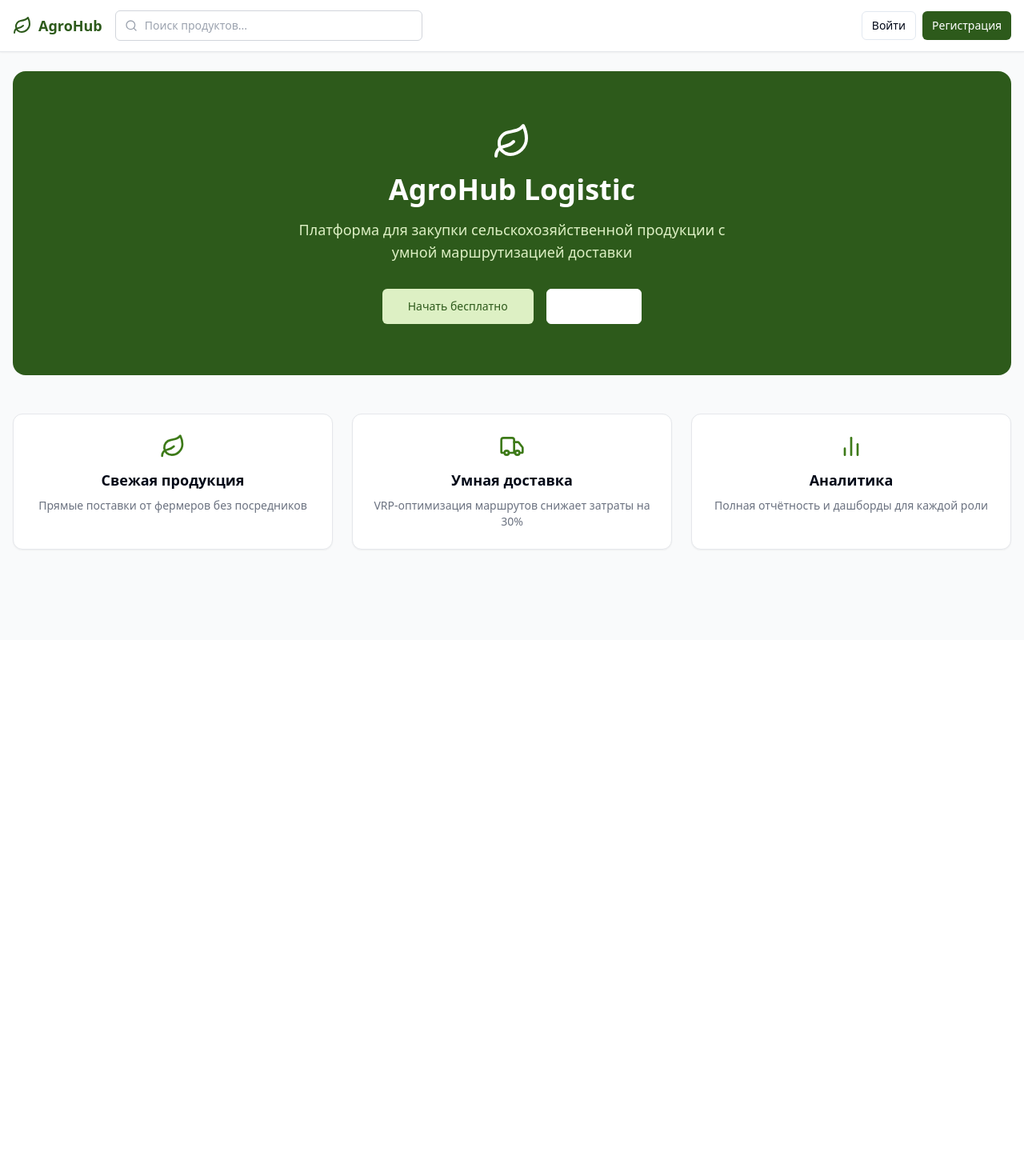
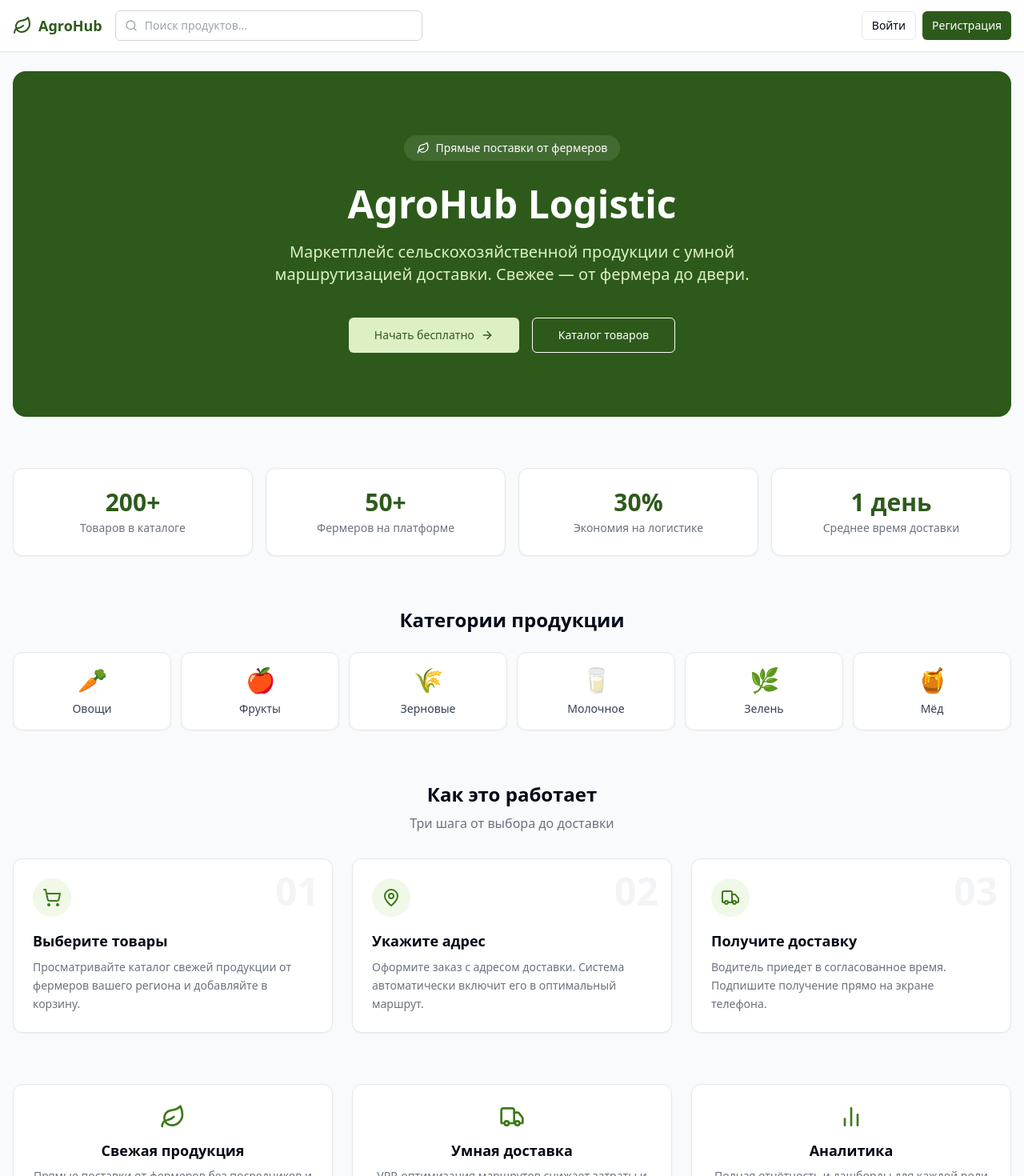
Before and after one commit to RedHandJon/agrohub, a React (Vite) app in the folder frontend/: page / in a window 1280 px wide. Shown: the top 1470 px of the page at 80% size. Before the commit the page ends 800 px from the top, so only its background shows below. Built offline with nearby package versions, Linux system fonts and the light colour scheme.

Commit message:
новый дизайн

```diff
--- a/frontend/src/pages/Catalog.tsx
+++ b/frontend/src/pages/Catalog.tsx
@@ -5,7 +5,7 @@ import { productsApi } from '@/api/products'
 import { useCartStore } from '@/store/cart'
 import { Badge } from '@/components/ui/badge'
 import { Button } from '@/components/ui/button'
-import { ShoppingCart, Filter } from 'lucide-react'
+import { ShoppingCart, Search, Filter } from 'lucide-react'
 import type { Product, ProductCategory } from '@/types'
 
 const CATEGORIES: { value: ProductCategory | ''; label: string }[] = [
@@ -24,22 +24,22 @@ function ProductCard({ product }: { product: Product }) {
   return (
     <div className="rounded-xl border bg-white shadow-sm overflow-hidden hover:shadow-md transition-shadow">
       {product.image_url ? (
-        <img src={product.image_url} alt={product.name} className="h-40 w-full object-cover" />
+        <img src={product.image_url} alt={product.name} className="h-36 w-full object-cover" />
       ) : (
-        <div className="h-40 w-full bg-brand-50 flex items-center justify-center text-brand-300 text-4xl">🌿</div>
+        <div className="h-36 w-full bg-brand-50 flex items-center justify-center text-4xl">🌿</div>
       )}
-      <div className="p-4">
-        <h3 className="font-semibold text-gray-800 mb-1 truncate">{product.name}</h3>
+      <div className="p-3">
+        <h3 className="font-semibold text-gray-800 mb-1 truncate text-sm">{product.name}</h3>
         <p className="text-xs text-gray-400 mb-2 line-clamp-2">{product.description ?? 'Без описания'}</p>
-        <div className="flex items-center justify-between mb-3">
-          <span className="font-bold text-brand-700 text-lg">
+        <div className="flex items-center justify-between mb-2 gap-1 flex-wrap">
+          <span className="font-bold text-brand-700">
             {parseFloat(product.price_per_unit).toLocaleString('ru')} ₽/{product.unit}
           </span>
-          <Badge variant="secondary">{product.category}</Badge>
+          <Badge variant="secondary" className="text-xs">{product.category}</Badge>
         </div>
         <p className="text-xs text-gray-400 mb-3">В наличии: {product.stock_quantity} {product.unit}</p>
-        <Button size="sm" className="w-full gap-2" onClick={() => addItem(product)}>
-          <ShoppingCart className="h-4 w-4" />
+        <Button size="sm" className="w-full gap-1 text-xs" onClick={() => addItem(product)}>
+          <ShoppingCart className="h-3 w-3" />
           В корзину
         </Button>
       </div>
@@ -50,28 +50,38 @@ function ProductCard({ product }: { product: Product }) {
 export default function Catalog() {
   const [searchParams] = useSearchParams()
   const [category, setCategory] = useState<ProductCategory | ''>('')
+  const [search, setSearch] = useState(searchParams.get('search') ?? '')
+  const [searchInput, setSearchInput] = useState(searchParams.get('search') ?? '')
   const [page, setPage] = useState(1)
-
-  const search = searchParams.get('search') ?? undefined
 
   const { data, isLoading } = useQuery({
     queryKey: ['products', category, search, page],
-    queryFn: () => productsApi.list({ category: category || undefined, search, page, size: 20 }),
+    queryFn: () => productsApi.list({ category: category || undefined, search: search || undefined, page, size: 20 }),
   })
+
+  const handleSearch = (e: React.FormEvent) => {
+    e.preventDefault()
+    setSearch(searchInput)
+    setPage(1)
+  }
 
   return (
     <div className="flex gap-6">
-      {/* Sidebar filters */}
+      {/* Sidebar — desktop only */}
       <aside className="hidden md:block w-48 shrink-0">
-        <div className="rounded-xl border bg-white p-4 shadow-sm">
-          <h3 className="font-semibold mb-3 flex items-center gap-2"><Filter className="h-4 w-4" /> Категории</h3>
+        <div className="rounded-xl border bg-white p-4 shadow-sm sticky top-4">
+          <h3 className="font-semibold mb-3 flex items-center gap-2">
+            <Filter className="h-4 w-4" /> Категории
+          </h3>
           <div className="space-y-1">
             {CATEGORIES.map((c) => (
               <button
                 key={c.value}
                 onClick={() => { setCategory(c.value as ProductCategory | ''); setPage(1) }}
                 className={`w-full rounded-md px-3 py-2 text-left text-sm transition-colors ${
-                  category === c.value ? 'bg-brand-100 text-brand-700 font-medium' : 'hover:bg-gray-50 text-gray-700'
+                  category === c.value
+                    ? 'bg-brand-100 text-brand-700 font-medium'
+                    : 'hover:bg-gray-50 text-gray-700'
                 }`}
               >
                 {c.label}
@@ -81,18 +91,57 @@ export default function Catalog() {
         </div>
       </aside>
 
-      {/* Products grid */}
-      <div className="flex-1">
-        {search && <p className="mb-4 text-gray-600">Результаты поиска: <strong>"{search}"</strong></p>}
+      {/* Main content */}
+      <div className="flex-1 min-w-0">
+
+        {/* Search bar */}
+        <form onSubmit={handleSearch} className="flex gap-2 mb-4">
+          <div className="relative flex-1">
+            <Search className="absolute left-3 top-1/2 -translate-y-1/2 h-4 w-4 text-gray-400" />
+            <input
+              type="text"
+              value={searchInput}
+              onChange={(e) => setSearchInput(e.target.value)}
+              placeholder="Поиск товаров..."
+              className="w-full rounded-lg border bg-white pl-9 pr-4 py-2 text-sm outline-none focus:ring-2 focus:ring-brand-400 focus:border-transparent"
+            />
+          </div>
+          <Button type="submit" size="sm" className="shrink-0">Найти</Button>
+        </form>
+
+        {/* Category chips — mobile only */}
+        <div className="flex gap-2 overflow-x-auto pb-2 mb-4 md:hidden scrollbar-none">
+          {CATEGORIES.map((c) => (
+            <button
+              key={c.value}
+              onClick={() => { setCategory(c.value as ProductCategory | ''); setPage(1) }}
+              className={`shrink-0 rounded-full px-3 py-1.5 text-sm font-medium border transition-colors ${
+                category === c.value
+                  ? 'bg-brand-700 text-white border-brand-700'
+                  : 'bg-white text-gray-600 border-gray-200 hover:border-brand-400'
+              }`}
+            >
+              {c.label}
+            </button>
+          ))}
+        </div>
+
+        {search && (
+          <p className="mb-4 text-gray-600 text-sm">
+            Результаты поиска: <strong>«{search}»</strong>
+            <button onClick={() => { setSearch(''); setSearchInput('') }} className="ml-2 text-gray-400 hover:text-gray-600">✕</button>
+          </p>
+        )}
+
         {isLoading ? (
-          <div className="grid sm:grid-cols-2 lg:grid-cols-3 gap-4">
+          <div className="grid grid-cols-2 sm:grid-cols-2 lg:grid-cols-3 gap-3">
             {Array.from({ length: 6 }).map((_, i) => (
-              <div key={i} className="h-72 rounded-xl bg-gray-100 animate-pulse" />
+              <div key={i} className="h-64 rounded-xl bg-gray-100 animate-pulse" />
             ))}
           </div>
         ) : (
           <>
-            <div className="grid sm:grid-cols-2 lg:grid-cols-3 gap-4">
+            <div className="grid grid-cols-2 sm:grid-cols-2 lg:grid-cols-3 gap-3">
               {data?.items.map((p) => <ProductCard key={p.id} product={p} />)}
             </div>
             {data?.total === 0 && (
--- a/frontend/src/pages/Home.tsx
+++ b/frontend/src/pages/Home.tsx
@@ -1,37 +1,120 @@
 import { Link } from 'react-router-dom'
 import { Button } from '@/components/ui/button'
-import { Leaf, Truck, BarChart2 } from 'lucide-react'
+import { Leaf, Truck, BarChart2, ShoppingCart, MapPin, Star, ArrowRight, Users } from 'lucide-react'
 import { useAuthStore } from '@/store/auth'
+
+const STATS = [
+  { value: '200+', label: 'Товаров в каталоге' },
+  { value: '50+', label: 'Фермеров на платформе' },
+  { value: '30%', label: 'Экономия на логистике' },
+  { value: '1 день', label: 'Среднее время доставки' },
+]
+
+const HOW_IT_WORKS = [
+  { icon: ShoppingCart, step: '01', title: 'Выберите товары', desc: 'Просматривайте каталог свежей продукции от фермеров вашего региона и добавляйте в корзину.' },
+  { icon: MapPin, step: '02', title: 'Укажите адрес', desc: 'Оформите заказ с адресом доставки. Система автоматически включит его в оптимальный маршрут.' },
+  { icon: Truck, step: '03', title: 'Получите доставку', desc: 'Водитель приедет в согласованное время. Подпишите получение прямо на экране телефона.' },
+]
+
+const CATEGORIES = [
+  { emoji: '🥕', name: 'Овощи' },
+  { emoji: '🍎', name: 'Фрукты' },
+  { emoji: '🌾', name: 'Зерновые' },
+  { emoji: '🥛', name: 'Молочное' },
+  { emoji: '🌿', name: 'Зелень' },
+  { emoji: '🍯', name: 'Мёд' },
+]
 
 export default function Home() {
   const { user } = useAuthStore()
 
   return (
-    <div className="space-y-12">
+    <div className="space-y-16">
       {/* Hero */}
-      <section className="rounded-2xl bg-brand-700 px-8 py-16 text-white text-center">
-        <Leaf className="mx-auto mb-4 h-12 w-12" />
-        <h1 className="text-4xl font-bold mb-4">AgroHub Logistic</h1>
-        <p className="text-brand-100 text-lg mb-8 max-w-xl mx-auto">
-          Платформа для закупки сельскохозяйственной продукции с умной маршрутизацией доставки
+      <section className="rounded-2xl bg-brand-700 px-8 py-20 text-white text-center">
+        <div className="inline-flex items-center gap-2 bg-white/10 rounded-full px-4 py-1.5 text-sm mb-6">
+          <Leaf className="h-4 w-4" />
+          Прямые поставки от фермеров
+        </div>
+        <h1 className="text-5xl font-bold mb-4 leading-tight">
+          AgroHub Logistic
+        </h1>
+        <p className="text-brand-100 text-xl mb-10 max-w-2xl mx-auto">
+          Маркетплейс сельскохозяйственной продукции с умной маршрутизацией доставки.
+          Свежее — от фермера до двери.
         </p>
         {!user && (
-          <div className="flex gap-4 justify-center">
-            <Link to="/register"><Button variant="secondary" size="lg">Начать бесплатно</Button></Link>
-            <Link to="/catalog"><Button variant="outline" size="lg" className="border-white text-white hover:bg-white/10">Каталог</Button></Link>
+          <div className="flex gap-4 justify-center flex-wrap">
+            <Link to="/register">
+              <Button variant="secondary" size="lg" className="gap-2">
+                Начать бесплатно <ArrowRight className="h-4 w-4" />
+              </Button>
+            </Link>
+            <Link to="/catalog">
+              <Button variant="outline" size="lg" className="border-white text-white bg-transparent hover:bg-white/10">
+                Каталог товаров
+              </Button>
+            </Link>
           </div>
         )}
         {user && (
-          <Link to="/catalog"><Button variant="secondary" size="lg">Перейти к каталогу</Button></Link>
+          <Link to="/catalog">
+            <Button variant="secondary" size="lg" className="gap-2">
+              Перейти к каталогу <ArrowRight className="h-4 w-4" />
+            </Button>
+          </Link>
         )}
+      </section>
+
+      {/* Stats */}
+      <section className="grid grid-cols-2 md:grid-cols-4 gap-4">
+        {STATS.map(({ value, label }) => (
+          <div key={label} className="rounded-xl border bg-white p-6 text-center shadow-sm">
+            <div className="text-3xl font-bold text-brand-700 mb-1">{value}</div>
+            <div className="text-sm text-gray-500">{label}</div>
+          </div>
+        ))}
+      </section>
+
+      {/* Categories */}
+      <section>
+        <h2 className="text-2xl font-bold mb-6 text-center">Категории продукции</h2>
+        <div className="grid grid-cols-3 md:grid-cols-6 gap-3">
+          {CATEGORIES.map(({ emoji, name }) => (
+            <Link key={name} to={`/catalog?category=${name.toLowerCase()}`}>
+              <div className="rounded-xl border bg-white p-4 text-center shadow-sm hover:border-brand-400 hover:shadow-md transition-all cursor-pointer">
+                <div className="text-3xl mb-2">{emoji}</div>
+                <div className="text-sm font-medium text-gray-700">{name}</div>
+              </div>
+            </Link>
+          ))}
+        </div>
+      </section>
+
+      {/* How it works */}
+      <section>
+        <h2 className="text-2xl font-bold mb-2 text-center">Как это работает</h2>
+        <p className="text-gray-500 text-center mb-8">Три шага от выбора до доставки</p>
+        <div className="grid md:grid-cols-3 gap-6">
+          {HOW_IT_WORKS.map(({ icon: Icon, step, title, desc }) => (
+            <div key={step} className="rounded-xl border bg-white p-6 shadow-sm relative overflow-hidden">
+              <div className="absolute top-4 right-4 text-5xl font-black text-gray-100">{step}</div>
+              <div className="w-12 h-12 rounded-full bg-brand-50 flex items-center justify-center mb-4">
+                <Icon className="h-6 w-6 text-brand-600" />
+              </div>
+              <h3 className="font-semibold text-lg mb-2">{title}</h3>
+              <p className="text-gray-500 text-sm leading-relaxed">{desc}</p>
+            </div>
+          ))}
+        </div>
       </section>
 
       {/* Features */}
       <section className="grid md:grid-cols-3 gap-6">
         {[
-          { icon: Leaf, title: 'Свежая продукция', desc: 'Прямые поставки от фермеров без посредников' },
-          { icon: Truck, title: 'Умная доставка', desc: 'VRP-оптимизация маршрутов снижает затраты на 30%' },
-          { icon: BarChart2, title: 'Аналитика', desc: 'Полная отчётность и дашборды для каждой роли' },
+          { icon: Leaf, title: 'Свежая продукция', desc: 'Прямые поставки от фермеров без посредников и лишних наценок' },
+          { icon: Truck, title: 'Умная доставка', desc: 'VRP-оптимизация маршрутов снижает затраты и время в пути' },
+          { icon: BarChart2, title: 'Аналитика', desc: 'Полная отчётность и дашборды для каждой роли в системе' },
         ].map(({ icon: Icon, title, desc }) => (
           <div key={title} className="rounded-xl border bg-white p-6 text-center shadow-sm">
             <Icon className="mx-auto mb-3 h-8 w-8 text-brand-600" />
@@ -40,6 +123,22 @@ export default function Home() {
           </div>
         ))}
       </section>
+
+      {/* CTA for farmers */}
+      {!user && (
+        <section className="rounded-2xl bg-gray-50 border px-8 py-12 text-center">
+          <Users className="mx-auto mb-4 h-10 w-10 text-brand-600" />
+          <h2 className="text-2xl font-bold mb-3">Вы фермер?</h2>
+          <p className="text-gray-500 mb-6 max-w-md mx-auto">
+            Размещайте товары, получайте заказы и не думайте о логистике — платформа сама выстроит маршруты доставки.
+          </p>
+          <Link to="/register">
+            <Button size="lg" className="gap-2">
+              Зарегистрироваться как фермер <ArrowRight className="h-4 w-4" />
+            </Button>
+          </Link>
+        </section>
+      )}
     </div>
   )
 }
```
